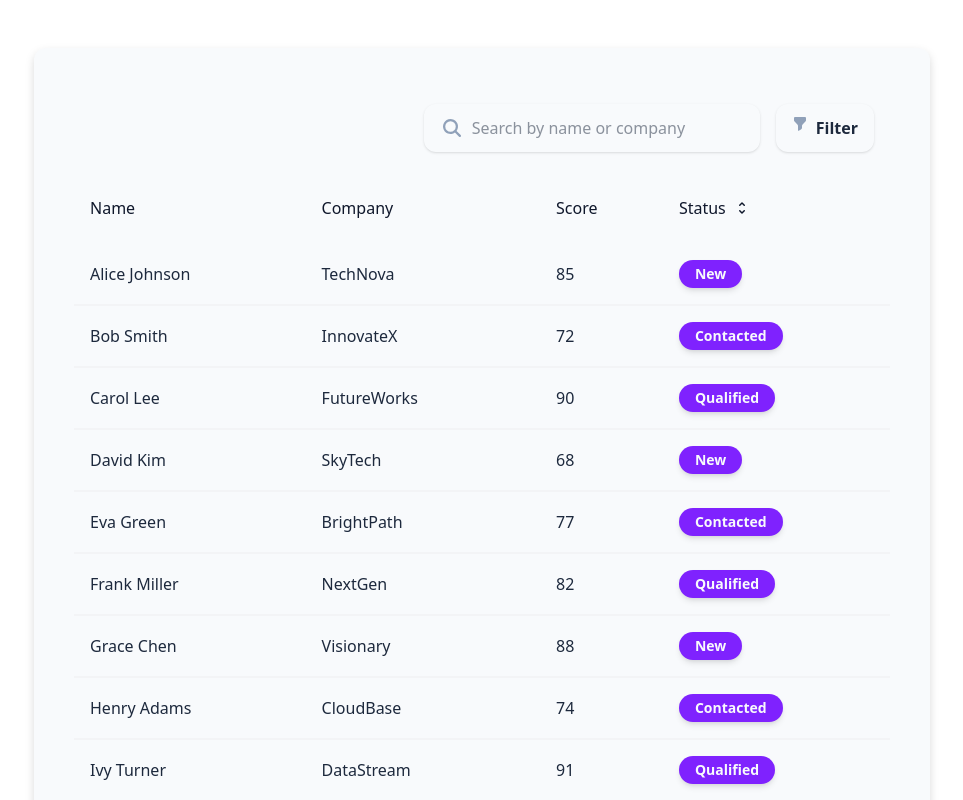
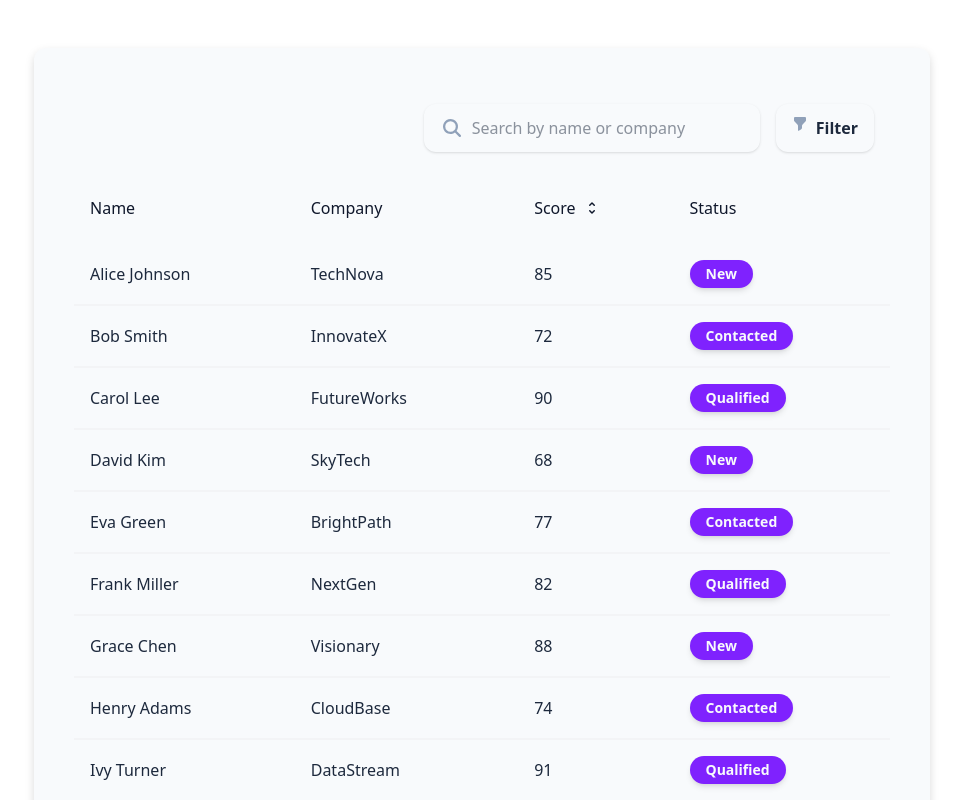
Before and after one commit to thiagomtolotti/mini-seller-console, a React (Vite) app: page / in a window 1280 px wide. Shown: the top 800 px of the page, without its empty margins (158-1121 px from the left). Built offline with nearby package versions, Linux system fonts and the light colour scheme.

Commit message:
adds LeadsListContext, adds working sort by score

```diff
--- a/src/components/LeadsList/LeadsListFilters/index.tsx
+++ b/src/components/LeadsList/LeadsListFilters/index.tsx
@@ -1,19 +1,12 @@
-import type { LeadStatus } from "@/types/lead";
-
+import { useContext } from "react";
 import FilterButton from "./FilterButton";
 import SearchButton from "./SearchButton";
+import { LeadsListContext } from "@/contexts/LeadsListContext";
 
-interface LeadsListTableFiltersProps {
-  setSearch: (search: string) => void;
-  statusFilter: LeadStatus[];
-  setStatusFilter: React.Dispatch<React.SetStateAction<LeadStatus[]>>;
-}
+export default function LeadsListTableFilters() {
+  const { setSearch, statusFilter, setStatusFilter } =
+    useContext(LeadsListContext);
 
-export default function LeadsListTableFilters({
-  setSearch,
-  statusFilter,
-  setStatusFilter,
-}: LeadsListTableFiltersProps) {
   return (
     <div className="p-4 mb-4 flex gap-4 justify-end">
       <SearchButton setSearch={setSearch} />
--- a/src/components/LeadsList/LeadsListTable/LeadsListTableHeader.tsx
+++ b/src/components/LeadsList/LeadsListTable/LeadsListTableHeader.tsx
@@ -1,16 +1,8 @@
-import { ChevronUpDownIcon } from "@heroicons/react/16/solid";
 import TableHeadCell from "./TableHeadCell";
+import ScoreHeaderCell from "./ScoreHeaderCell";
 
 export default function LeadsListTableHeader() {
-  const columns = [
-    "Name",
-    "Company",
-    "Score",
-    <div className="flex gap-2 cursor-pointer">
-      Status
-      <ChevronUpDownIcon className="w-4" />
-    </div>,
-  ];
+  const columns = ["Name", "Company", <ScoreHeaderCell />, "Status"];
 
   return (
     <thead>
--- /dev/null
+++ b/src/components/LeadsList/LeadsListTable/ScoreHeaderCell.tsx
@@ -0,0 +1,35 @@
+import { useContext } from "react";
+
+import { Order } from "@/types/order.d";
+
+import { LeadsListContext } from "@/contexts/LeadsListContext";
+import {
+  ChevronDownIcon,
+  ChevronUpDownIcon,
+  ChevronUpIcon,
+} from "@heroicons/react/16/solid";
+
+export default function ScoreHeaderCell() {
+  const { scoreOrder, setScoreOrder } = useContext(LeadsListContext);
+
+  const Icon = (() => {
+    if (scoreOrder === Order.Ascending) return ChevronDownIcon;
+    if (scoreOrder === Order.Descending) return ChevronUpIcon;
+
+    return ChevronUpDownIcon;
+  })();
+
+  const order: Order[] = Object.values(Order).map((order) => order);
+
+  return (
+    <div className="flex gap-2 ">
+      Score
+      <Icon
+        className="w-4 cursor-pointer"
+        onClick={() =>
+          setScoreOrder((cur) => order[(order.indexOf(cur) + 1) % 3])
+        }
+      />
+    </div>
+  );
+}
--- a/src/components/LeadsList/LeadsListTable/index.tsx
+++ b/src/components/LeadsList/LeadsListTable/index.tsx
@@ -1,3 +1,7 @@
+import { useContext } from "react";
+
+import { LeadsListContext } from "@/contexts/LeadsListContext";
+
 import type { Lead } from "@/types/lead";
 
 import LeadsListTableRow from "./LeadsListTableRow";
@@ -5,22 +9,18 @@ import LeadsListTableHeader from "./LeadsListTableHeader";
 import LeadsListTableSkeleton from "./LeadsListTableSkeleton";
 
 interface LeadsListTableProps {
-  leads?: Lead[];
-  pending: boolean;
   selectLead: (lead: Lead) => void;
 }
 
-export default function LeadsListTable({
-  leads,
-  pending,
-  selectLead,
-}: LeadsListTableProps) {
+export default function LeadsListTable({ selectLead }: LeadsListTableProps) {
+  const { leads, pendingLeads } = useContext(LeadsListContext);
+
   return (
     <table className="w-full">
       <LeadsListTableHeader />
 
       <tbody>
-        {pending && <LeadsListTableSkeleton />}
+        {pendingLeads && <LeadsListTableSkeleton />}
 
         {leads?.map((lead) => (
           <LeadsListTableRow
--- a/src/components/LeadsList/index.tsx
+++ b/src/components/LeadsList/index.tsx
@@ -1,45 +1,28 @@
 import { useState } from "react";
 
-import type { Lead, LeadStatus } from "@/types/lead";
+import { LeadsListProvider } from "@/contexts/LeadsListProvider";
+
+import type { Lead } from "@/types/lead";
 
 import LeadDetailPanel from "../LeadDetailPanel";
 import LeadsListTableFilters from "./LeadsListFilters";
 import LeadsListTable from "./LeadsListTable";
-import useLeadsList from "@/hooks/useLeadsList";
 
 export default function LeadsList() {
-  const [search, setSearch] = useState("");
-  const [statusFilter, setStatusFilter] = useState<LeadStatus[]>([]);
-
   const [selectedLead, setSelectedLead] = useState<Lead | null>(null);
 
-  const { leads, pending } = useLeadsList();
+  return (
+    <LeadsListProvider>
+      <div className="mx-auto w-full max-w-4xl bg-slate-50 p-10 m-12 rounded-xl drop-shadow-lg text-slate-800">
+        <LeadsListTableFilters />
 
-  const filteredLeads = leads?.filter(
-    (lead) =>
-      (lead.company.toLowerCase().includes(search.toLowerCase()) ||
-        lead.name.toLowerCase().includes(search.toLowerCase())) &&
-      (statusFilter.includes(lead.status) || statusFilter.length === 0)
-  );
+        <LeadsListTable selectLead={setSelectedLead} />
 
-  return (
-    <div className="mx-auto w-full max-w-4xl bg-slate-50 p-10 m-12 rounded-xl drop-shadow-lg text-slate-800">
-      <LeadsListTableFilters
-        setSearch={setSearch}
-        statusFilter={statusFilter}
-        setStatusFilter={setStatusFilter}
-      />
-
-      <LeadsListTable
-        leads={filteredLeads}
-        pending={pending}
-        selectLead={setSelectedLead}
-      />
-
-      <LeadDetailPanel
-        selectedLead={selectedLead}
-        onClose={() => setSelectedLead(null)}
-      />
-    </div>
+        <LeadDetailPanel
+          selectedLead={selectedLead}
+          onClose={() => setSelectedLead(null)}
+        />
+      </div>
+    </LeadsListProvider>
   );
 }
--- /dev/null
+++ b/src/contexts/LeadsListContext.tsx
@@ -0,0 +1,17 @@
+import type { Lead, LeadStatus } from "@/types/lead";
+import type { Order } from "@/types/order";
+
+import { createContext } from "react";
+
+interface ILeadsListContext {
+  search: string;
+  setSearch: React.Dispatch<React.SetStateAction<string>>;
+  statusFilter: LeadStatus[];
+  setStatusFilter: React.Dispatch<React.SetStateAction<LeadStatus[]>>;
+  scoreOrder: Order;
+  setScoreOrder: React.Dispatch<React.SetStateAction<Order>>;
+  leads: Lead[] | undefined;
+  pendingLeads: boolean;
+}
+
+export const LeadsListContext = createContext({} as ILeadsListContext);
--- /dev/null
+++ b/src/contexts/LeadsListProvider.tsx
@@ -0,0 +1,56 @@
+import { useState } from "react";
+
+import { LeadsListContext } from "./LeadsListContext";
+
+import type { LeadStatus } from "@/types/lead";
+import { Order } from "@/types/order.d";
+
+import useLeadsList from "@/hooks/useLeadsList";
+
+export const LeadsListProvider = ({
+  children,
+}: {
+  children: React.ReactNode;
+}) => {
+  const { leads, pending } = useLeadsList();
+
+  const [search, setSearch] = useState("");
+  const [statusFilter, setStatusFilter] = useState<LeadStatus[]>([]);
+  const [scoreOrder, setScoreOrder] = useState<Order>(Order.None);
+
+  const filteredLeads = leads?.filter(
+    (lead) =>
+      (lead.company.toLowerCase().includes(search.toLowerCase()) ||
+        lead.name.toLowerCase().includes(search.toLowerCase())) &&
+      (statusFilter.includes(lead.status) || statusFilter.length === 0)
+  );
+
+  const orderedLeads = (() => {
+    if (scoreOrder === Order.Ascending) {
+      return filteredLeads?.sort((a, b) => b.score - a.score);
+    }
+
+    if (scoreOrder === Order.Descending) {
+      return filteredLeads?.sort((a, b) => a.score - b.score);
+    }
+
+    return filteredLeads;
+  })();
+
+  return (
+    <LeadsListContext.Provider
+      value={{
+        search,
+        setSearch,
+        statusFilter,
+        setStatusFilter,
+        scoreOrder,
+        setScoreOrder,
+        leads: orderedLeads,
+        pendingLeads: pending,
+      }}
+    >
+      {children}
+    </LeadsListContext.Provider>
+  );
+};
--- /dev/null
+++ b/src/types/order.d.ts
@@ -0,0 +1,5 @@
+export enum Order {
+  Ascending = "ascending",
+  Descending = "descending",
+  None = "none",
+}
```
